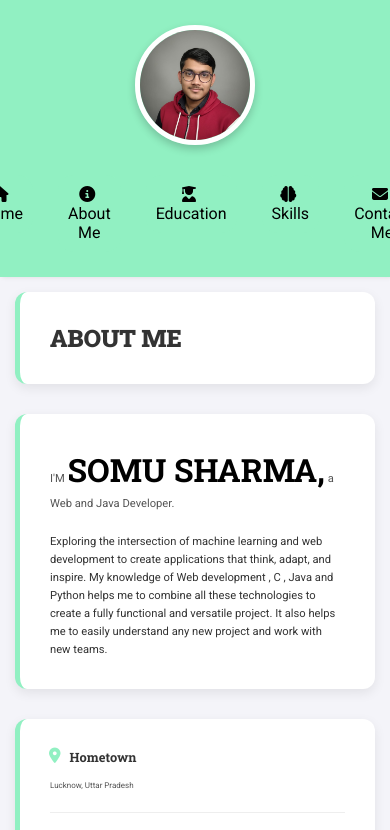
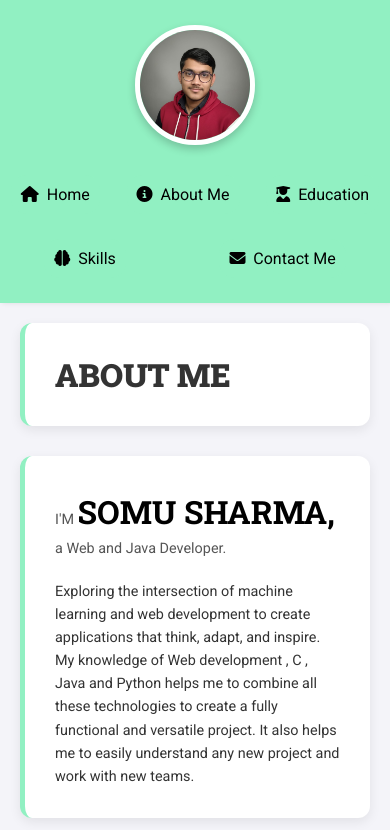
Before and after one commit to Somu9450/Task1, a plain HTML site: page About Me/About me.html in a window 390 px wide. Shown: the top 830 px of the page. Drawn offline with Linux system fonts and the light colour scheme.

Commit message:
now finally done

```diff
--- a/About Me/About Me.css
+++ b/About Me/About Me.css
@@ -190,6 +190,7 @@
     .navigation ul {
       flex-direction: row;
       justify-content: space-around;
+      flex-wrap: wrap;
     }
 
     .content{
@@ -216,47 +217,3 @@
 
      }
 }
-
-@media(max-width:600px){
-    .container {
-      flex-direction: column;
-    }
-
-    .navigation {
-      flex: 0 0 auto;
-      width: 100%;
-    }
-
-    .navigation ul {
-      flex-direction: row;
-      justify-content:space-between;
-    }
-
-    .content{
-        padding:15px;
-
-    }
-    .heading{
-        font-size: 1.5rem;
-    }
-    .basic-info{
-        font-size: 0.7rem;
-    }
-    .main-para{
-        font-size:0.7rem;
-    }
-    span{
-        font-size:0.8rem;
-    }
-    .hometown, .promise p{
-        font-size: 0.5rem;
-    }
-     .hometown h3, .promise h3 {
-        font-size: 0.8rem;
-
-     }
-    .hometown-promise-flex{
-        flex-direction: column;
-    }
-
-}
--- a/Contact Me/contactme.css
+++ b/Contact Me/contactme.css
@@ -142,21 +142,17 @@
   @media (max-width: 900px) {
     .container {
       flex-direction: column;
-    align-items: center;
     }
+
     .navigation {
+      flex: 0 0 auto;
       width: 100%;
-    flex: 0 0 auto;
-    padding: 15px 10px;
     }
-  .profile-icon {
-    display: none;
-  }
+
     .navigation ul {
       flex-direction: row;
+      justify-content: space-around;
       flex-wrap: wrap;
-    justify-content: center;
-    gap: 15px;
     }
 
   .form, .social {
--- a/Education/Education.css
+++ b/Education/Education.css
@@ -175,20 +175,16 @@
   @media (max-width: 900px) {
     .container {
       flex-direction: column;
-    align-items: center;
     }
+
     .navigation {
+      flex: 0 0 auto;
       width: 100%;
-    flex: 0 0 auto;
-    padding: 15px 10px;
     }
-  .profile-icon {
-    display: none;
-  }
+
     .navigation ul {
       flex-direction: row;
+      justify-content: space-around;
       flex-wrap: wrap;
-    justify-content: center;
-    gap: 15px;
     }
 }
--- a/Skills/skills.css
+++ b/Skills/skills.css
@@ -138,5 +138,6 @@
     .navigation ul {
       flex-direction: row;
       justify-content: space-around;
+      flex-wrap: wrap;
     }
 }
--- a/style.css
+++ b/style.css
@@ -156,22 +156,19 @@
   @media (max-width: 900px) {
     .container {
       flex-direction: column;
-    align-items: center;
     }
+
     .navigation {
+      flex: 0 0 auto;
       width: 100%;
-    flex: 0 0 auto;
-    padding: 15px 10px;
     }
-  .profile-icon {
-    display: none;
-  }
+
     .navigation ul {
       flex-direction: row;
+      justify-content: space-around;
       flex-wrap: wrap;
-    justify-content: center;
-    gap: 15px;
     }
+
   .info {
     order: 3;
     text-align: center;
```
Lines whose indentation alone changed are shown as unchanged.
